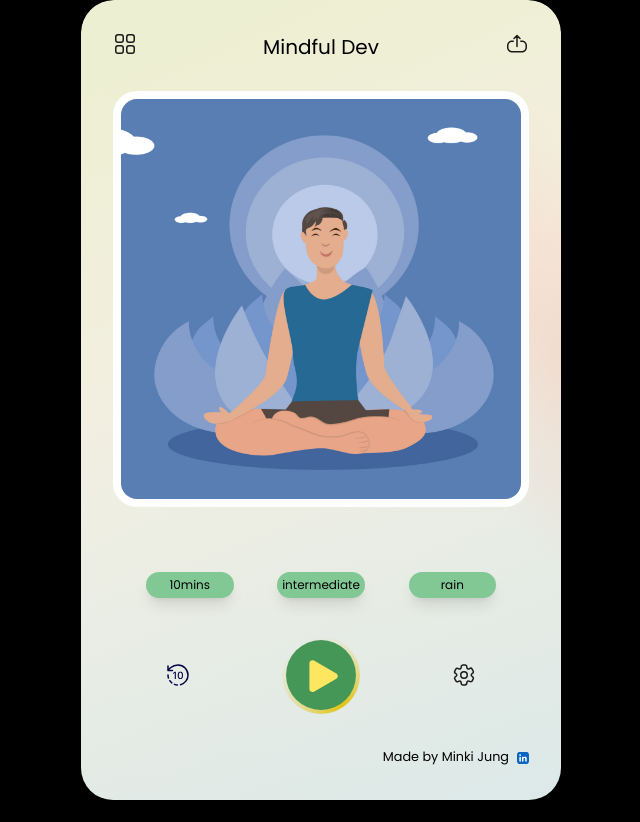
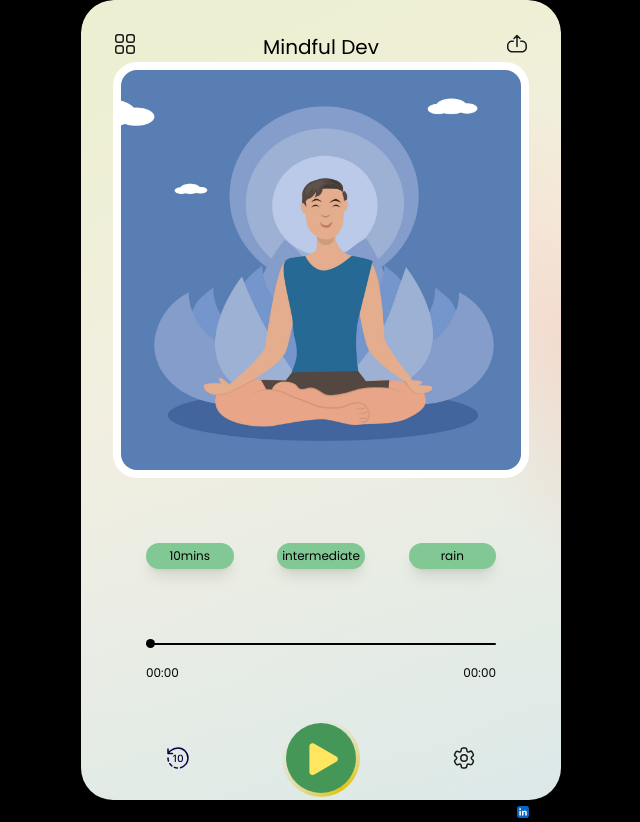
Before and after one commit to jung0072/MindfulDev, a React (Vite) app: page /play in a window 1280 px wide. Shown: the whole page, without its empty margins (319-959 px from the left). Before the commit the page ends 800 px from the top, so only its background shows below. Built offline with nearby package versions, Linux system fonts and the light colour scheme; no server answers.

Commit message:
add duration and currentTime feature

```diff
--- a/src/pages/PlayWithAudioContext.jsx
+++ b/src/pages/PlayWithAudioContext.jsx
@@ -25,6 +25,8 @@ const Play = () => {
     React.useState(0);
   const [isPlaying, setIsPlaying] = React.useState(false);
   const [isFirstPlaying, setIsFirstPlaying] = React.useState(true);
+  const [currentTime, setCurrentTime] = React.useState("00:00");
+
   const [audioNodes, setAudioNodes] = React.useState([]);
   const [audioBuffers, setAudioBuffers] = React.useState([]);
   const [currentTrackNumber, setCurrentTrackNumber] = React.useState(0);
@@ -62,6 +64,7 @@ const Play = () => {
       let node = audioContext.createBufferSource();
       node.buffer = audioBuffer;
       sum += audioBuffer.duration;
+      console.log("sum", sum);
       node.connect(audioContext.destination);
       return node;
     });
@@ -82,12 +85,26 @@ const Play = () => {
           console.log("Last Track ended");
           console.log(
             "Average delay per track:",
-            ((Date.now() - startingTime) / 1000 - totalDurationOfSourceNodes) /
-              (audioNodes.length - 1),
+            parseFloat(
+              ((Date.now() - startingTime) / 1000 -
+                totalDurationOfSourceNodes) /
+                (audioNodes.length - 1)
+            ).toFixed(5),
             "seconds"
           );
           setCurrentTrackNumber(0);
           setIsPlaying(false);
+          // Reload all audio files for the next play
+          const filesToLoad =
+            duration === "10mins"
+              ? audioFiles
+              : audioFiles.filter((_, i) => i % 2 === 0);
+          Promise.all(filesToLoad.map(loadAudioFile))
+            .then((audioBuffers) => {
+              setAudioBuffers(audioBuffers);
+              connectNodesToDestination(audioBuffers);
+            })
+            .catch(console.error);
         };
       }
     });
@@ -114,13 +131,33 @@ const Play = () => {
       audioNodes[currentTrackNumber].onended = null;
       audioNodes[currentTrackNumber].stop();
       // Increment the pausedAt by the current time
+      console.log("audioContext.currentTime", audioContext.currentTime);
       setPausedAt((prev) => prev + audioContext.currentTime);
+      timerForPausedState(true);
     } else {
       console.log("PLAY the track #", currentTrackNumber);
       startAudioPlayback();
     }
     setIsPlaying(!isPlaying);
   }
+
+  const [pausedDuration, setPausedDuration] = React.useState(0);
+let pausedTimerRef = React.useRef(null);
+
+function timerForPausedState(start) {
+  if (start) {
+    pausedTimerRef.current = setInterval(() => {
+      setPausedDuration((prev) => prev + 0.001);
+    }, 1);
+  } else {
+    console.log("clearInterval");
+    clearInterval(pausedTimerRef.current);
+    pausedTimerRef.current = null;
+  }
+}
+  useEffect(() => {
+    console.log("pausedDuration", pausedDuration);
+  }, [pausedDuration]);
 
   // Reset the pausedAt when the track changes
   useEffect(() => {
@@ -133,8 +170,10 @@ const Play = () => {
       audioNodes[0].start();
       setIsFirstPlaying(false);
     } else {
+      console.log("pausedDuration", pausedDuration);
       // For resuming, create a new source node, connect it to the destination,
       // and add an onended event listener
+      timerForPausedState(false);
       const pausedNode = audioContext.createBufferSource();
       pausedNode.buffer = audioBuffers[currentTrackNumber];
       pausedNode.connect(audioContext.destination);
@@ -158,6 +197,36 @@ const Play = () => {
     }
   }
 
+  const progressBarClickToNavigate = (ev) => {
+    const percentageOfClickedPosition =
+      (ev.clientX - (window.innerWidth - ev.target.clientWidth) / 2) /
+      ev.target.clientWidth;
+    evenTrackAudio.current.currentTime = percentageOfClickedPosition * duration;
+  };
+
+  useEffect(() => {
+    console.log(audioContext.currentTime);
+  }, [audioContext.currentTime]);
+
+  const [elapsedTime, setElapsedTime] = React.useState(0);
+  const requestId = React.useRef();
+
+  useEffect(() => {
+    const updateElapsedTime = () => {
+      if (isPlaying) {
+        setElapsedTime(audioContext.currentTime - pausedDuration);
+      }
+      requestId.current = requestAnimationFrame(updateElapsedTime);
+    };
+
+    // start the loop
+    requestId.current = requestAnimationFrame(updateElapsedTime);
+
+    return () => {
+      cancelAnimationFrame(requestId.current);
+    };
+  }, [isPlaying, pausedDuration]);
+
   return (
     <div className="app-container w-full h-full p-[32px] body-font font-poppins flex flex-col justify-between">
       <Header pathNameFirstPart="play"></Header>
@@ -173,11 +242,11 @@ const Play = () => {
         {/* Option buttons */}
         <OptionHandleBar />
         {/* Progress bar */}
-        {/* <ProgressBar
-          currentTime={currentTime}
-          duration={duration}
+        <ProgressBar
+          currentTime={elapsedTime}
+          duration={totalDurationOfSourceNodes}
           progressBarClickToNavigate={progressBarClickToNavigate}
-        /> */}
+        />
         {/* Control buttons */}
         <Controls isPlaying={isPlaying} handleControl={handleControl} />
         {/* Audio player */}
```
Also changed, not shown: src/components/audioPlayer/ProgressBar.jsx (line endings or trailing spaces).
